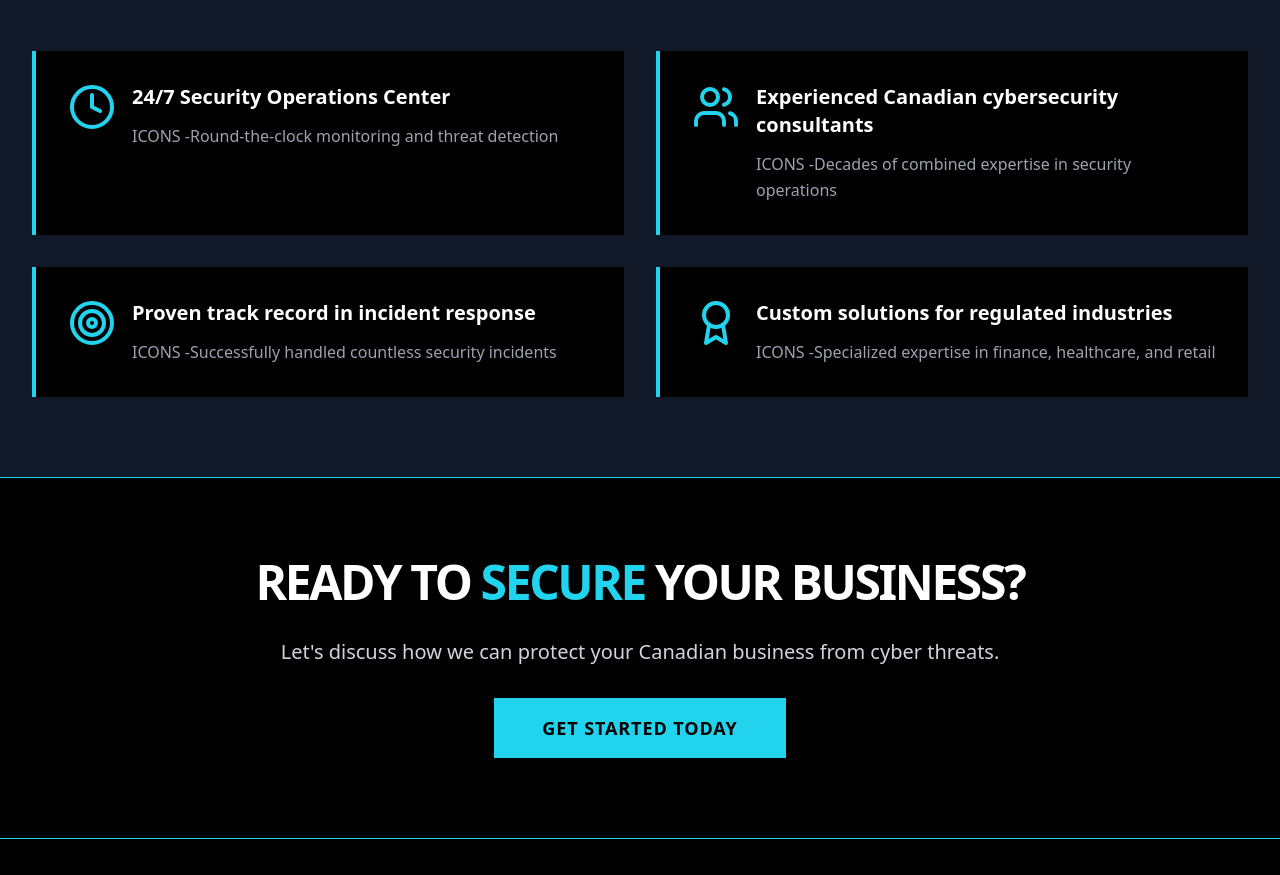
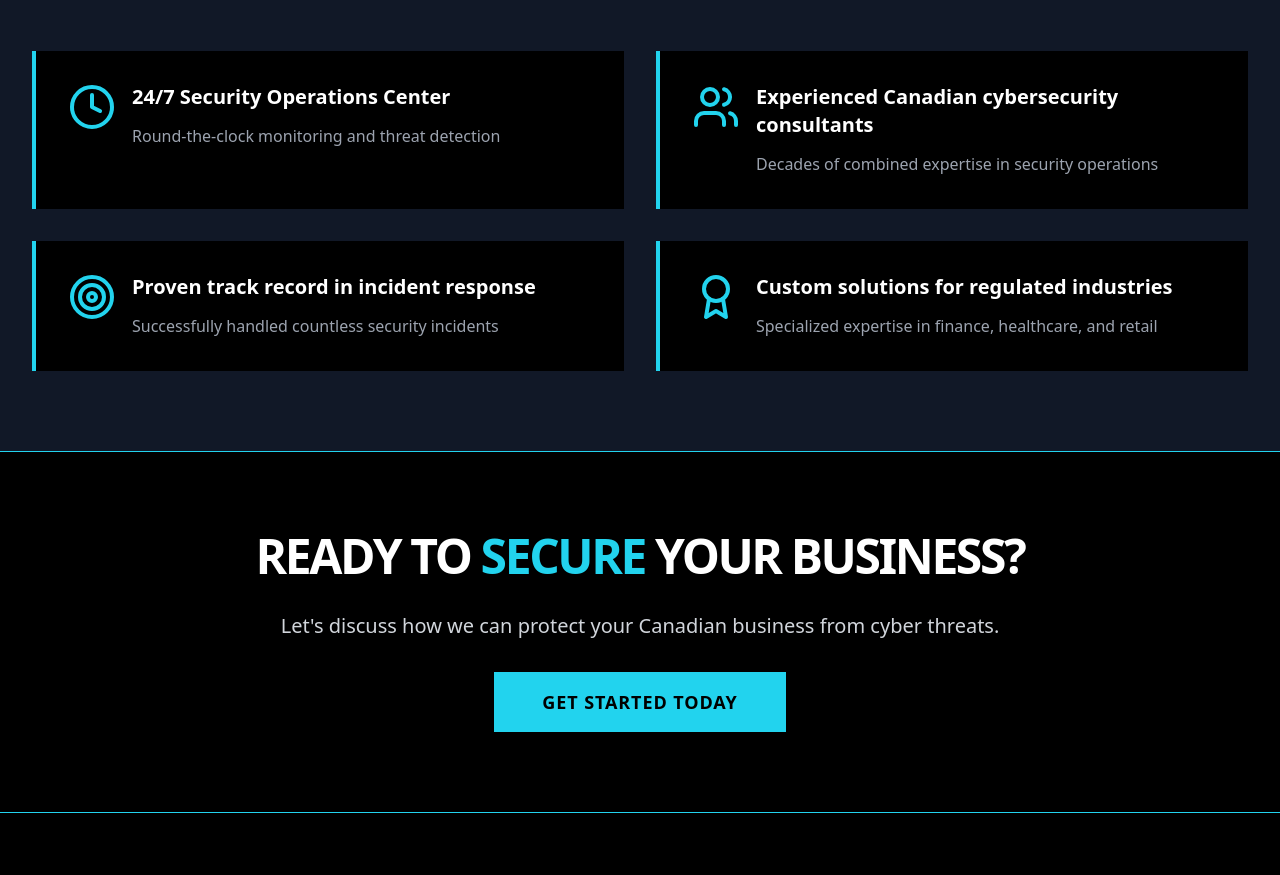
Before and after one commit to sadafpritom/socanalyst.pro, a React (Vite) app: page /about in a window 1280 px wide. Shown: the part 1160-2035 px from the top of the page. Built offline with nearby package versions, Linux system fonts and the light colour scheme.

Commit message:
Fixed About page icons issue

```diff
--- a/src/components/About.tsx
+++ b/src/components/About.tsx
@@ -175,7 +175,6 @@ const About = () => {
                           {feature.title}
                         </h3>
                         <p className="text-gray-400 leading-relaxed">
-ICONS -
                           {feature.description}
                         </p>
                       </div>
```
